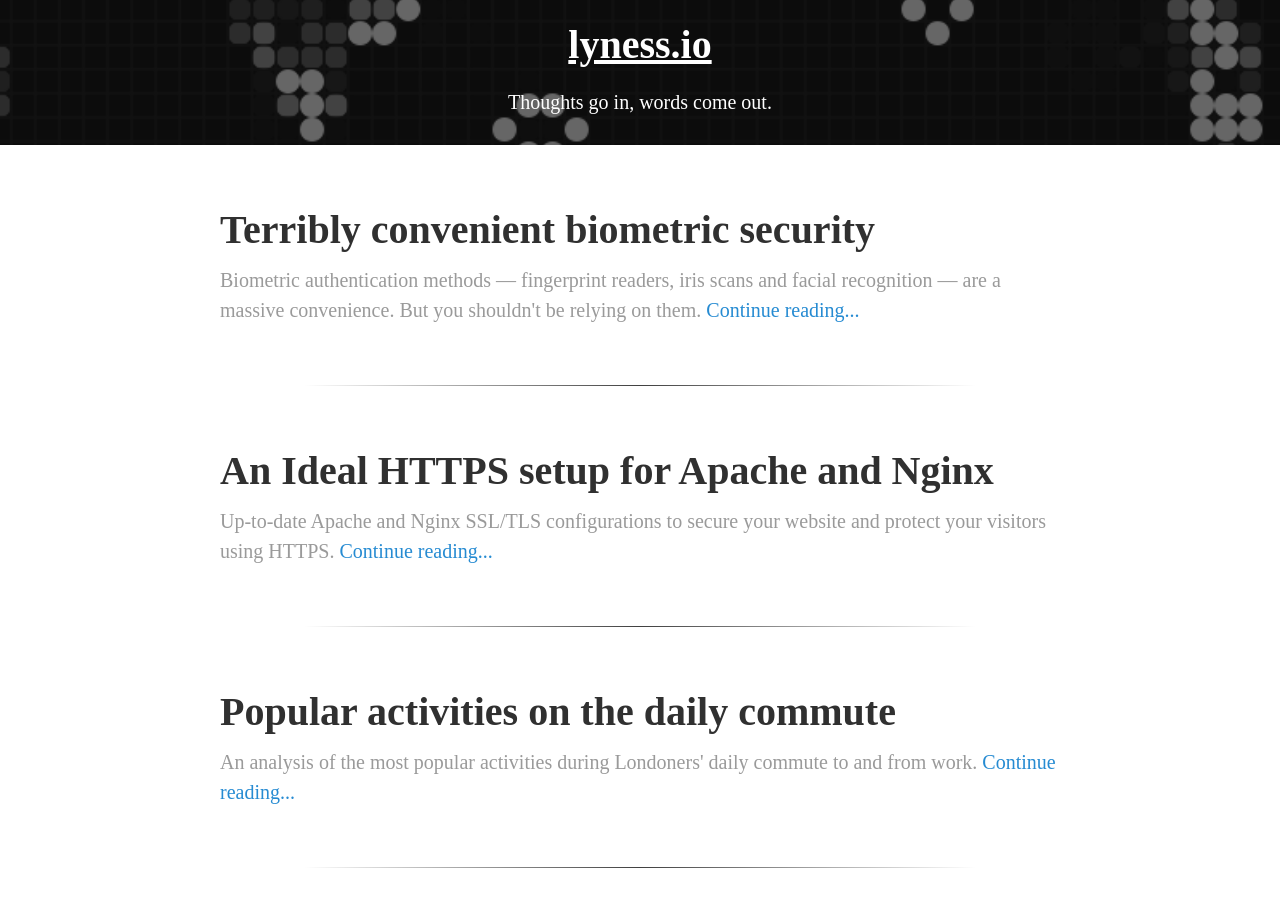
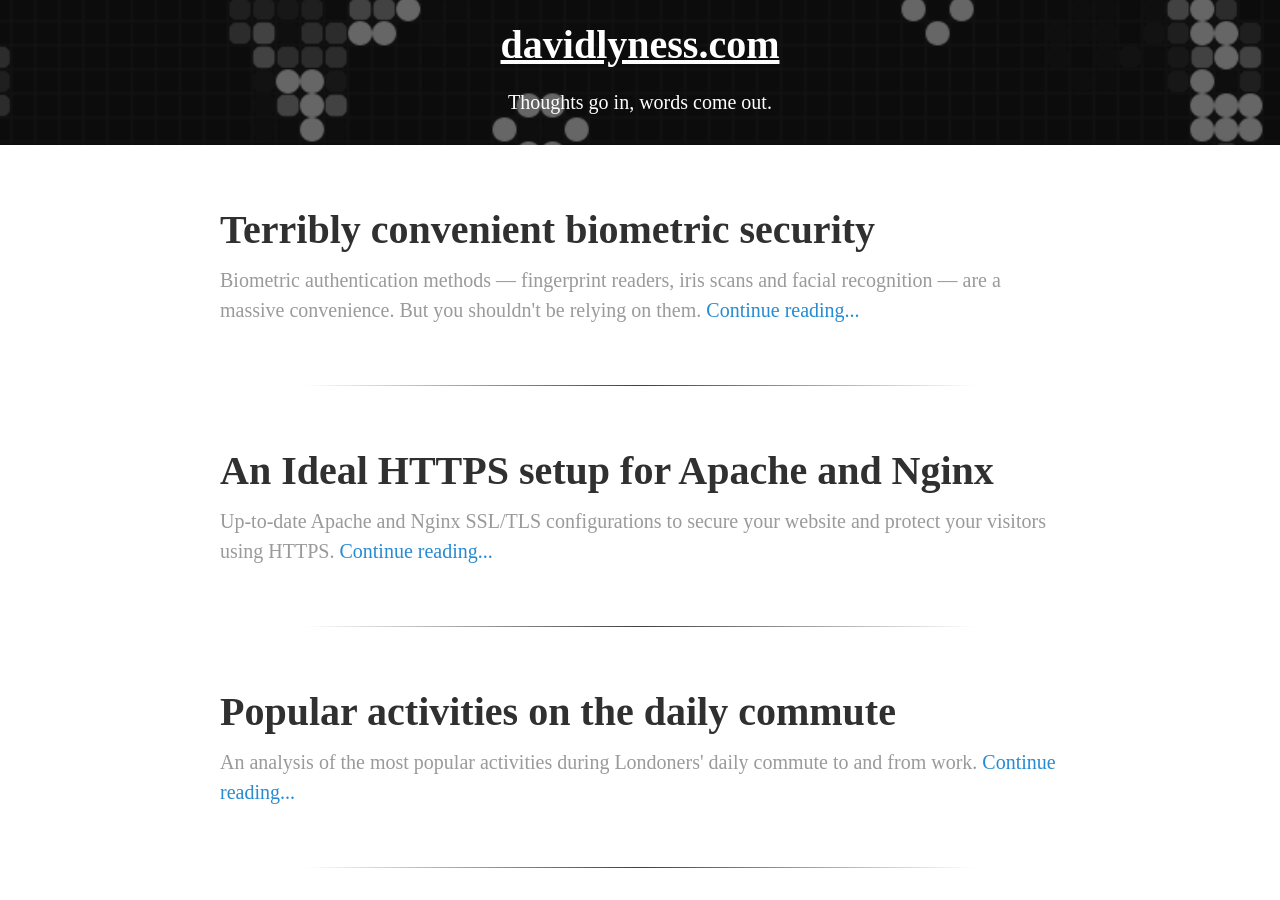
Before and after one commit to davidlyness/davidlyness.com, a Jekyll site: the page built from index.html, in a window 1280 px wide and 900 px high. Built offline with Jekyll 4.4.1, drawn with Linux system fonts in a browser that asks for light colours; some web fonts are replaced; the list of posts is cut into pages by our own code.

Commit message:
Update _config.yml

```diff
--- a/_config.yml
+++ b/_config.yml
@@ -1,6 +1,6 @@
-name: lyness.io
+name: davidlyness.com
 description: Thoughts go in, words come out.
-url: https://lyness.io
+url: https://davidlyness.com
 google_analytics_id: UA-78184939-1
 
 paginate: 5
```
